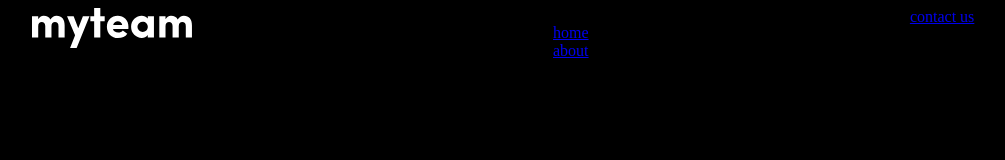
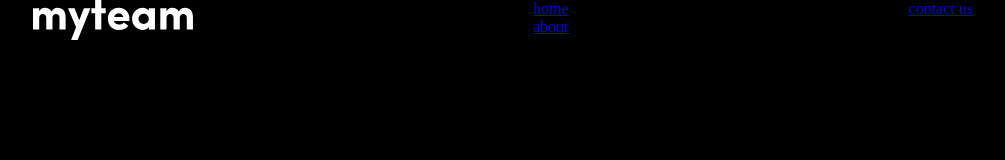
Before and after one commit to monsterkosh/teambravo, a plain HTML site: page index.html in a window 1280 px wide. Shown: the whole page, without its empty margins (137-1142 px from the left). Drawn offline with Linux system fonts and the light colour scheme.

Commit message:
create basis

```diff
--- /dev/null
+++ b/assets/style/basis.css
@@ -0,0 +1,14 @@
+:root {
+    --icon-header-left:var(--icon-header-left);
+    --bg-color-header: #014E56;
+    --bg-color-dark: #012F34;
+    --bg-color-pink: #F67E7E;
+    --bg-color-footer: #000000;
+    --bg-color-green-dark: #004047;
+    --color-green-marks: #2C6269;
+    --color-light-green: #79C8C7;
+    --color-green-dark: #012F34;
+    --color-gray-footer: #5E7070;
+    --color-white: #FFFFFF;
+    --color-pink: #F67E7E;
+}
--- a/styles.css
+++ b/assets/style/styles.css
@@ -1,3 +1,8 @@
+* {
+    margin:0;
+    padding:0;
+}
+
 body {
     background-color: black;
 }
--- a/index.html
+++ b/index.html
@@ -5,7 +5,7 @@
     <meta charset="UTF-8">
     <meta http-equiv="X-UA-Compatible" content="IE=edge">
     <meta name="viewport" content="width=device-width, initial-scale=1.0">
-    <link rel="stylesheet" href="styles.css">
+    <link rel="stylesheet" href="/assets/style/styles.css">
     <title>Team Bravo</title>
 </head>
 
```
